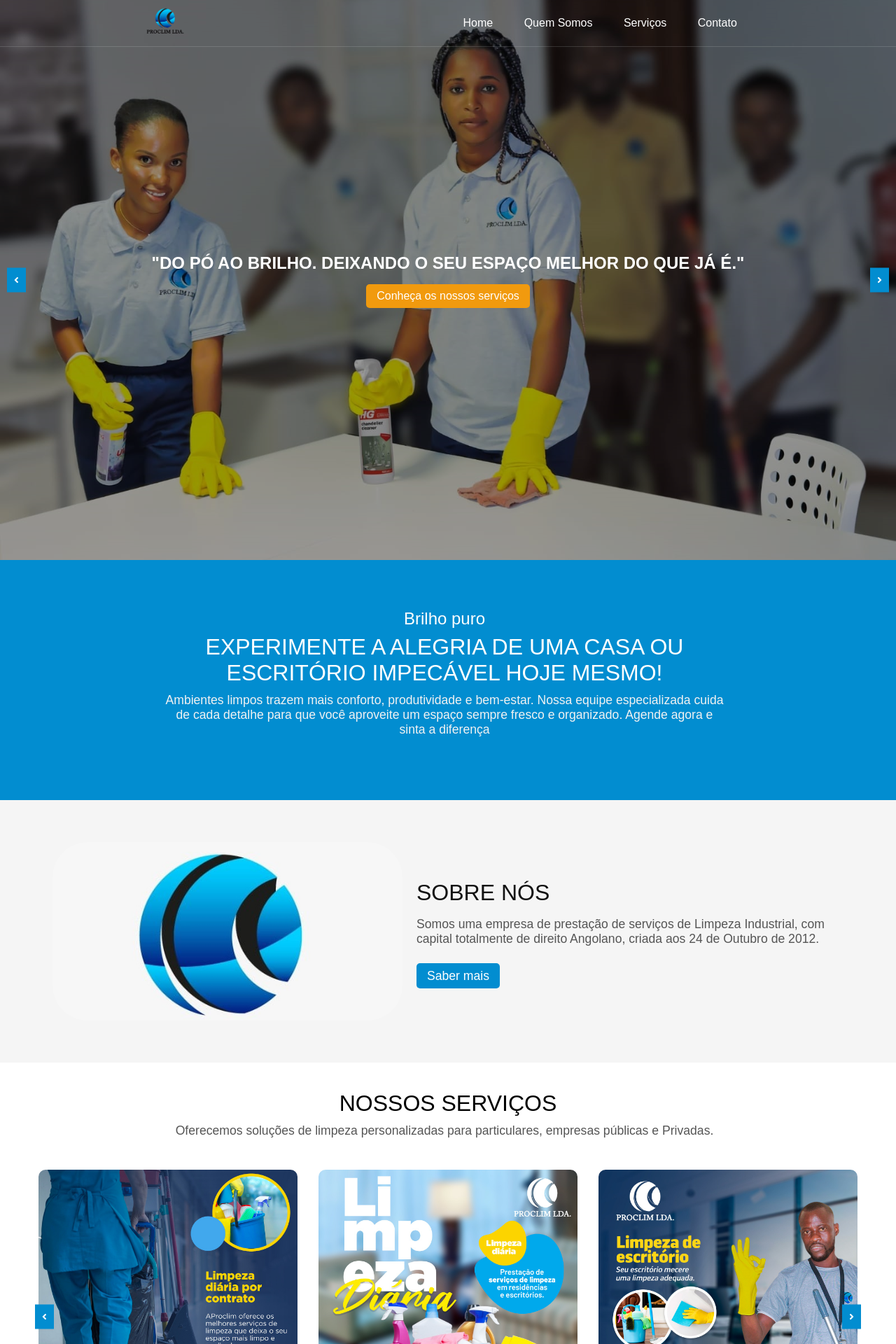
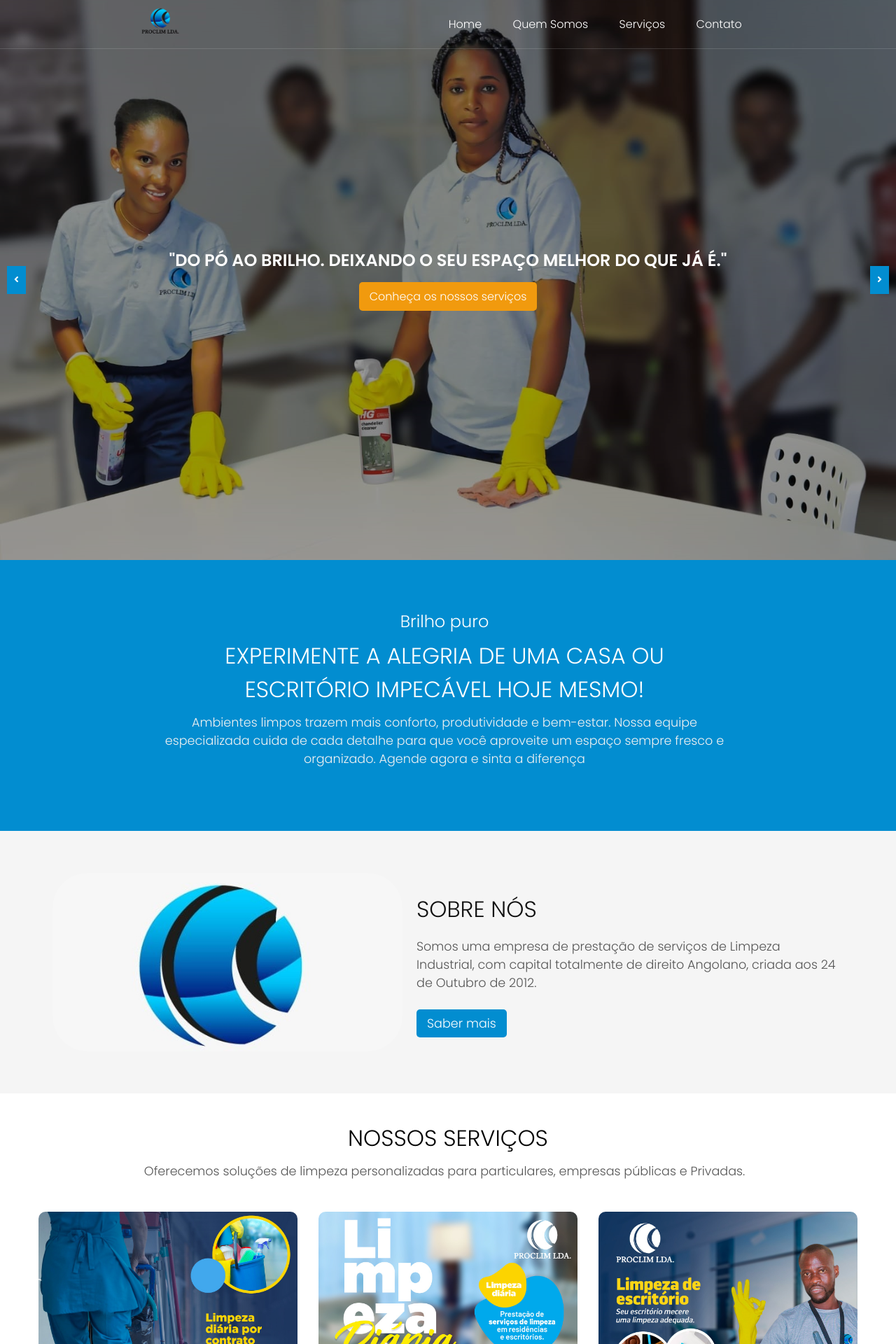
Before and after one commit to juliobugfixer/proclim-angola, a PHP site: page / in a window 1280 px wide. Shown: the top 1920 px of the page at 70% size. Run offline with PHP 8.4, Linux system fonts and the light colour scheme.

Commit message:
Update style.css

```diff
--- a/assets/css/style.css
+++ b/assets/css/style.css
@@ -1,4 +1,6 @@
-
+/*===============================================INICIALIZAÇÕES====================================================*/
+@import url('https://fonts.googleapis.com/css2?family=Poppins:ital,wght@0,100;0,200;0,300;0,400;0,500;0,600;0,700;0,800;0,900;1,100;1,200;1,300;1,400;1,500;1,600;1,700;1,800;1,900&display=swap');
+@import url('https://fonts.googleapis.com/css2?family=Dancing+Script:wght@400..700&display=swap');
 * {
     font-family: "Poppins", sans-serif;
     font-weight: 300;
```
